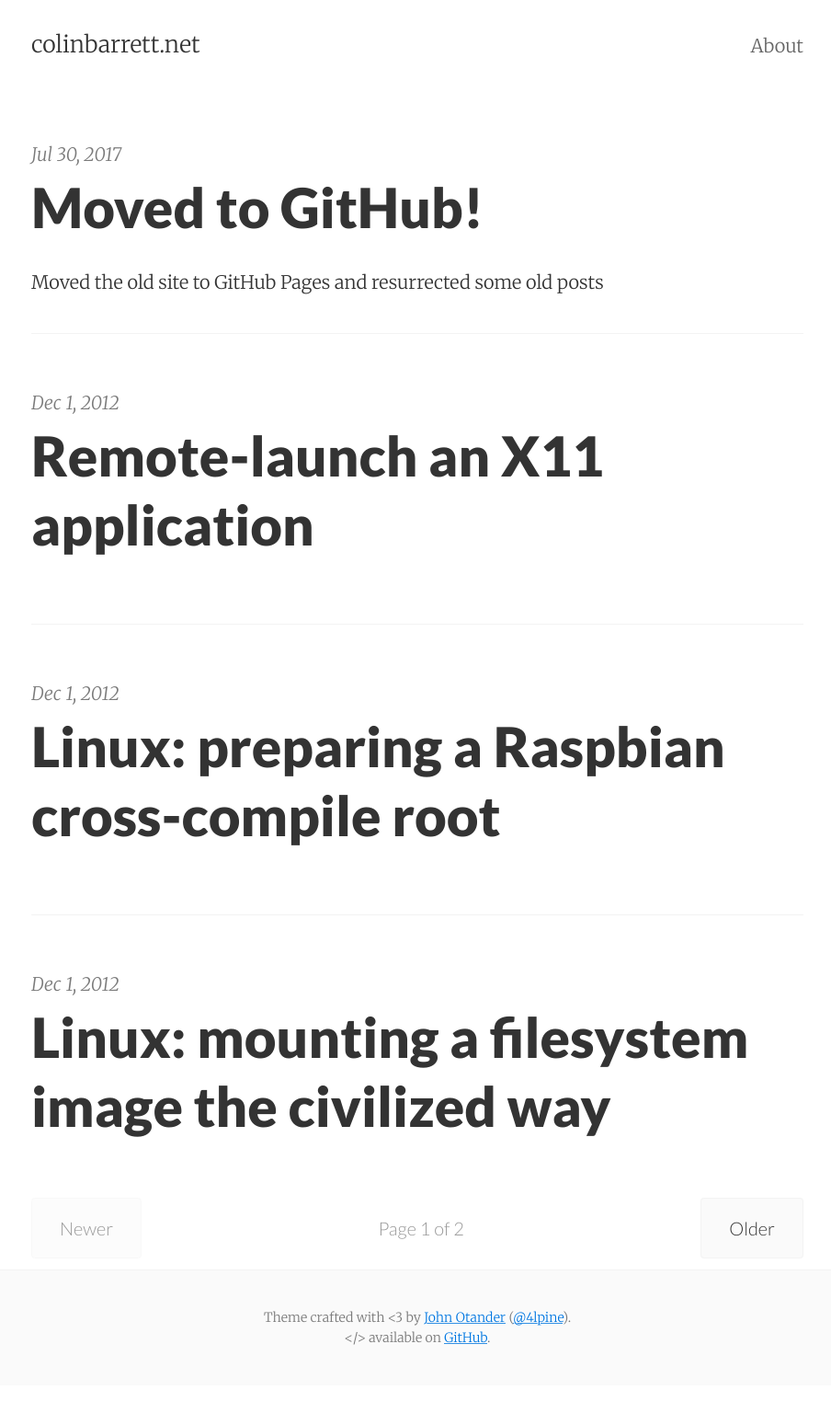
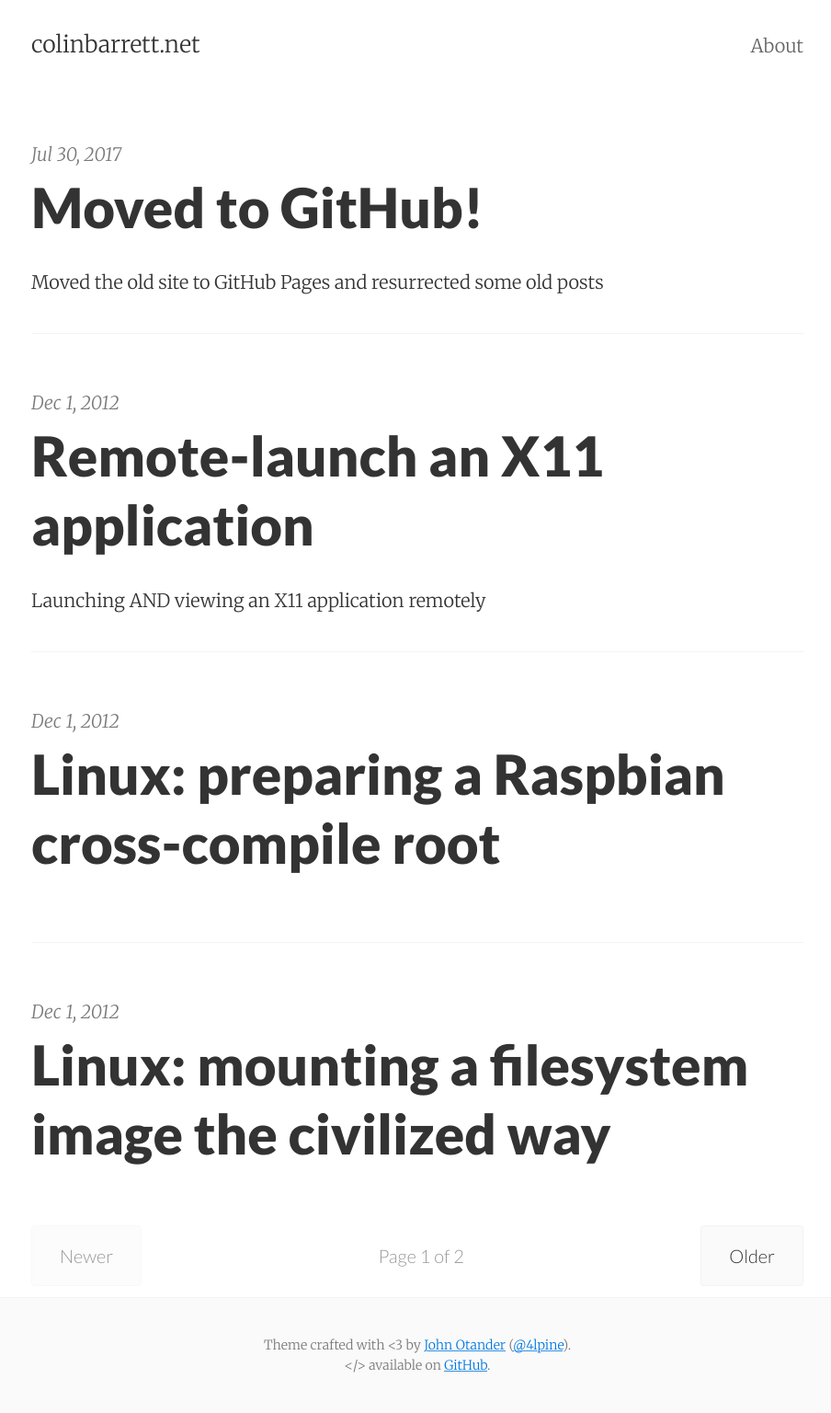
Before and after one commit to barrettcolin/barrettcolin.github.io, a Jekyll site: the page built from index.html, in a window 1280 px wide. Shown: the whole page at 92% size, without its empty margins (186-1090 px from the left). Built offline with Jekyll 4.4.1, drawn with Linux system fonts in a browser that asks for light colours; the list of posts is cut into pages by our own code; before the commit the page ends 1506 px from its top, so only the background shows below that.

Commit message:
Update 2012-12-01-remote-launch-an-X11-application.md

```diff
--- a/_posts/2012-12-01-remote-launch-an-X11-application.md
+++ b/_posts/2012-12-01-remote-launch-an-X11-application.md
@@ -1,6 +1,7 @@
 ---
 layout: post
 title: "Remote-launch an X11 application"
+summary: Launching AND viewing an X11 application remotely
 categories: linux
 ---
 
```
